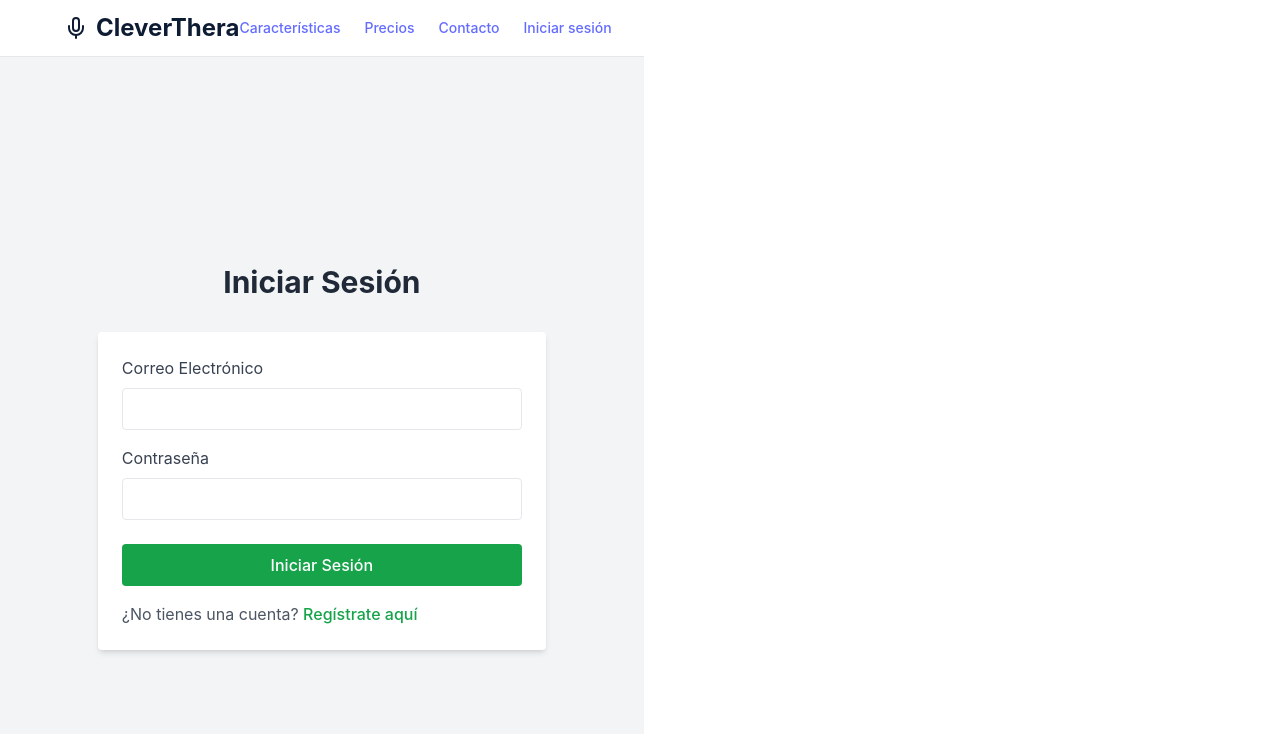
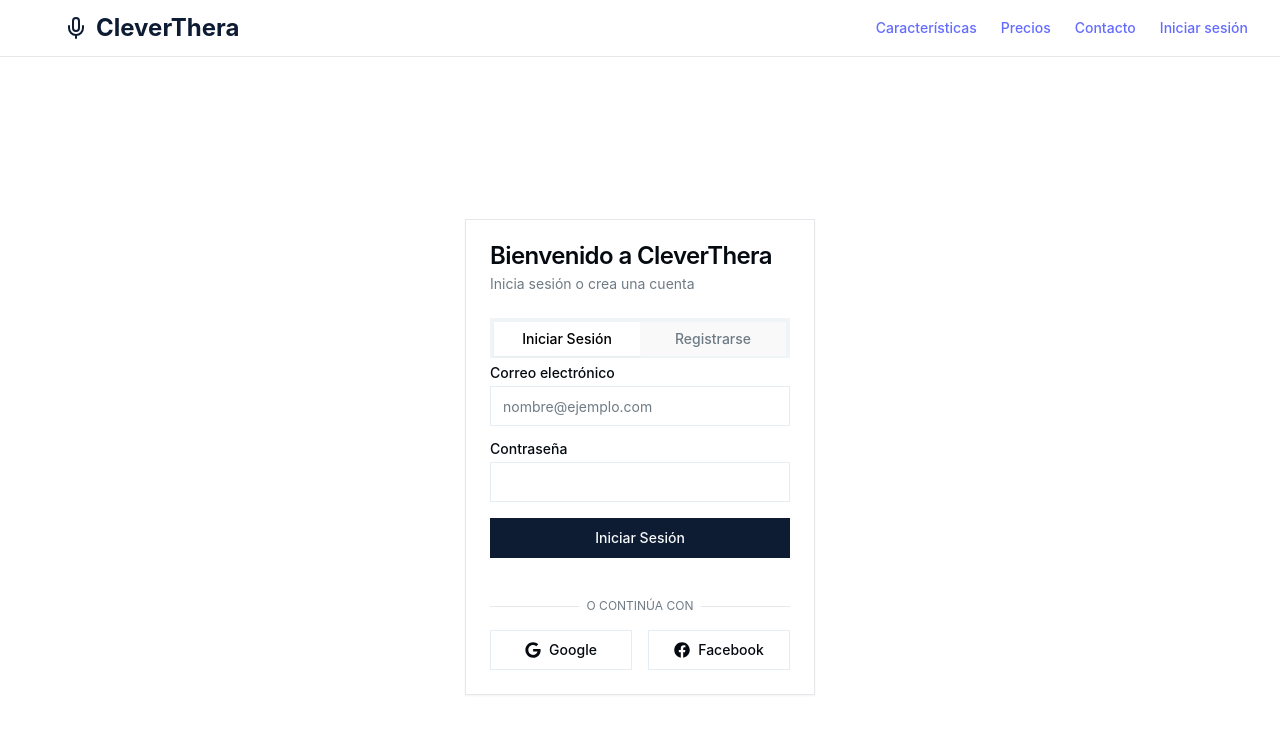
Before and after one commit to Diego-DPL/cleverthera, a React (Vite) app: page /login in a window 1280 px wide. Shown: the top 734 px of the page. Built offline with nearby package versions, Linux system fonts and the light colour scheme.

Commit message:
inicio de sesion y registro

```diff
--- a/package.json
+++ b/package.json
@@ -10,12 +10,15 @@
     "preview": "vite preview"
   },
   "dependencies": {
+    "@radix-ui/react-label": "^2.1.0",
     "@radix-ui/react-slot": "^1.1.0",
+    "@radix-ui/react-tabs": "^1.1.1",
     "class-variance-authority": "^0.7.0",
     "clsx": "^2.1.1",
     "lucide-react": "^0.453.0",
     "react": "^18.3.1",
     "react-dom": "^18.3.1",
+    "react-icons": "^5.3.0",
     "react-router-dom": "^6.27.0",
     "tailwind-merge": "^2.5.4",
     "tailwindcss-animate": "^1.0.7"
--- /dev/null
+++ b/src/components/ui/input.tsx
@@ -0,0 +1,25 @@
+import * as React from "react"
+
+import { cn } from "../../lib/utils"
+
+export interface InputProps
+  extends React.InputHTMLAttributes<HTMLInputElement> {}
+
+const Input = React.forwardRef<HTMLInputElement, InputProps>(
+  ({ className, type, ...props }, ref) => {
+    return (
+      <input
+        type={type}
+        className={cn(
+          "flex h-10 w-full rounded-md border border-input bg-background px-3 py-2 text-sm ring-offset-background file:border-0 file:bg-transparent file:text-sm file:font-medium placeholder:text-muted-foreground focus-visible:outline-none focus-visible:ring-2 focus-visible:ring-ring focus-visible:ring-offset-2 disabled:cursor-not-allowed disabled:opacity-50",
+          className
+        )}
+        ref={ref}
+        {...props}
+      />
+    )
+  }
+)
+Input.displayName = "Input"
+
+export { Input }
--- /dev/null
+++ b/src/components/ui/label.tsx
@@ -0,0 +1,24 @@
+import * as React from "react"
+import * as LabelPrimitive from "@radix-ui/react-label"
+import { cva, type VariantProps } from "class-variance-authority"
+
+import { cn } from "../../lib/utils"
+
+const labelVariants = cva(
+  "text-sm font-medium leading-none peer-disabled:cursor-not-allowed peer-disabled:opacity-70"
+)
+
+const Label = React.forwardRef<
+  React.ElementRef<typeof LabelPrimitive.Root>,
+  React.ComponentPropsWithoutRef<typeof LabelPrimitive.Root> &
+    VariantProps<typeof labelVariants>
+>(({ className, ...props }, ref) => (
+  <LabelPrimitive.Root
+    ref={ref}
+    className={cn(labelVariants(), className)}
+    {...props}
+  />
+))
+Label.displayName = LabelPrimitive.Root.displayName
+
+export { Label }
--- /dev/null
+++ b/src/components/ui/tabs.tsx
@@ -0,0 +1,53 @@
+import * as React from "react"
+import * as TabsPrimitive from "@radix-ui/react-tabs"
+
+import { cn } from "../../lib/utils"
+
+const Tabs = TabsPrimitive.Root
+
+const TabsList = React.forwardRef<
+  React.ElementRef<typeof TabsPrimitive.List>,
+  React.ComponentPropsWithoutRef<typeof TabsPrimitive.List>
+>(({ className, ...props }, ref) => (
+  <TabsPrimitive.List
+    ref={ref}
+    className={cn(
+      "inline-flex h-10 items-center justify-center rounded-md bg-muted p-1 text-muted-foreground",
+      className
+    )}
+    {...props}
+  />
+))
+TabsList.displayName = TabsPrimitive.List.displayName
+
+const TabsTrigger = React.forwardRef<
+  React.ElementRef<typeof TabsPrimitive.Trigger>,
+  React.ComponentPropsWithoutRef<typeof TabsPrimitive.Trigger>
+>(({ className, ...props }, ref) => (
+  <TabsPrimitive.Trigger
+    ref={ref}
+    className={cn(
+      "inline-flex items-center justify-center whitespace-nowrap rounded-sm px-3 py-1.5 text-sm font-medium ring-offset-background transition-all focus-visible:outline-none focus-visible:ring-2 focus-visible:ring-ring focus-visible:ring-offset-2 disabled:pointer-events-none disabled:opacity-50 data-[state=active]:bg-background data-[state=active]:text-foreground data-[state=active]:shadow-sm",
+      className
+    )}
+    {...props}
+  />
+))
+TabsTrigger.displayName = TabsPrimitive.Trigger.displayName
+
+const TabsContent = React.forwardRef<
+  React.ElementRef<typeof TabsPrimitive.Content>,
+  React.ComponentPropsWithoutRef<typeof TabsPrimitive.Content>
+>(({ className, ...props }, ref) => (
+  <TabsPrimitive.Content
+    ref={ref}
+    className={cn(
+      "mt-2 ring-offset-background focus-visible:outline-none focus-visible:ring-2 focus-visible:ring-ring focus-visible:ring-offset-2",
+      className
+    )}
+    {...props}
+  />
+))
+TabsContent.displayName = TabsPrimitive.Content.displayName
+
+export { Tabs, TabsList, TabsTrigger, TabsContent }
--- a/src/pages/Login.tsx
+++ b/src/pages/Login.tsx
@@ -1,51 +1,129 @@
 import React, { useState } from 'react';
-import { Link } from 'react-router-dom';
+import { Button } from "../components/ui/button"
+import { Input } from "../components/ui/input"
+import { Label } from "../components/ui/label"
+import { Card, CardContent, CardDescription, CardFooter, CardHeader, CardTitle } from "../components/ui/card"
+import { Tabs, TabsContent, TabsList, TabsTrigger } from "../components/ui/tabs"
+import { FaGoogle, FaFacebook } from 'react-icons/fa'
+
 
 const Login: React.FC = () => {
-  const [email, setEmail] = useState('');
-  const [password, setPassword] = useState('');
 
-  const handleSubmit = (e: React.FormEvent) => {
-    e.preventDefault();
-    // Lógica para manejar el inicio de sesión
-    console.log('Iniciando sesión con:', { email, password });
-  };
+    const [email, setEmail] = useState('')
+    const [password, setPassword] = useState('')
+
+    const handleEmailLogin = (e: React.FormEvent) => {
+      e.preventDefault()
+      // Aquí iría la lógica para el inicio de sesión con correo electrónico
+      console.log('Inicio de sesión con:', email, password)
+    }
+
+    const handleGoogleLogin = () => {
+      // Aquí iría la lógica para el inicio de sesión con Google
+      console.log('Inicio de sesión con Google')
+    }
+
+    const handleFacebookLogin = () => {
+      // Aquí iría la lógica para el inicio de sesión con Facebook
+      console.log('Inicio de sesión con Facebook')
+    }
 
   return (
-    <div className="flex flex-col items-center justify-center min-h-screen bg-gray-100">
-      <h2 className="text-3xl text-gray-800 font-bold mb-8">Iniciar Sesión</h2>
-      <form onSubmit={handleSubmit} className="bg-white p-6 rounded shadow-md w-full max-w-md">
-        <div className="mb-4">
-          <label className="block text-gray-700">Correo Electrónico</label>
-          <input
+     <div className="flex items-center justify-center min-h-screen w-screen bg-background">
+      <Card className="w-[350px]">
+        <CardHeader>
+          <CardTitle>Bienvenido a CleverThera</CardTitle>
+          <CardDescription>Inicia sesión o crea una cuenta</CardDescription>
+        </CardHeader>
+        <CardContent>
+          <Tabs defaultValue="login" className="w-full">
+            <TabsList className="grid w-full grid-cols-2">
+              <TabsTrigger value="login">Iniciar Sesión</TabsTrigger>
+              <TabsTrigger value="register">Registrarse</TabsTrigger>
+            </TabsList>
+            <TabsContent value="login">
+              <form onSubmit={handleEmailLogin}>
+                <div className="grid w-full items-center gap-4">
+                  <div className="flex flex-col space-y-1.5">
+                    <Label htmlFor="email">Correo electrónico</Label>
+                    <Input
+                      id="email"
+                      placeholder="nombre@ejemplo.com"
                       type="email"
                       value={email}
                       onChange={(e) => setEmail(e.target.value)}
                       required
-            className="w-full px-4 py-2 border rounded mt-2 focus:outline-none focus:border-green-500"
                     />
                   </div>
-        <div className="mb-6">
-          <label className="block text-gray-700">Contraseña</label>
-          <input
+                  <div className="flex flex-col space-y-1.5">
+                    <Label htmlFor="password">Contraseña</Label>
+                    <Input
+                      id="password"
                       type="password"
                       value={password}
                       onChange={(e) => setPassword(e.target.value)}
                       required
-            className="w-full px-4 py-2 border rounded mt-2 focus:outline-none focus:border-green-500"
                     />
                   </div>
-        <button type="submit" className="w-full bg-green-600 text-white py-2 rounded hover:bg-green-700 transition duration-300">
-          Iniciar Sesión
-        </button>
-        <p className="text-gray-600 mt-4">
-          ¿No tienes una cuenta?{' '}
-          <Link to="/register" className="text-green-600 hover:underline">
-            Regístrate aquí
-          </Link>
-        </p>
+                </div>
+                <Button className="w-full mt-4" type="submit">Iniciar Sesión</Button>
               </form>
+            </TabsContent>
+            <TabsContent value="register">
+              <form onSubmit={handleEmailLogin}>
+                <div className="grid w-full items-center gap-4">
+                  <div className="flex flex-col space-y-1.5">
+                    <Label htmlFor="register-email">Correo electrónico</Label>
+                    <Input
+                      id="register-email"
+                      placeholder="nombre@ejemplo.com"
+                      type="email"
+                      required
+                    />
                   </div>
+                  <div className="flex flex-col space-y-1.5">
+                    <Label htmlFor="register-password">Contraseña</Label>
+                    <Input
+                      id="register-password"
+                      type="password"
+                      required
+                    />
+                  </div>
+                  <div className="flex flex-col space-y-1.5">
+                    <Label htmlFor="confirm-password">Confirmar Contraseña</Label>
+                    <Input
+                      id="confirm-password"
+                      type="password"
+                      required
+                    />
+                  </div>
+                </div>
+                <Button className="w-full mt-4" type="submit">Registrarse</Button>
+              </form>
+            </TabsContent>
+          </Tabs>
+        </CardContent>
+        <CardFooter className="flex flex-col">
+          <div className="relative w-full my-4">
+            <div className="absolute inset-0 flex items-center">
+              <span className="w-full border-t" />
+            </div>
+            <div className="relative flex justify-center text-xs uppercase">
+              <span className="bg-background px-2 text-muted-foreground">O continúa con</span>
+            </div>
+          </div>
+          <div className="grid grid-cols-2 gap-4 w-full">
+            <Button variant="outline" onClick={handleGoogleLogin}>
+              <FaGoogle className="mr-2 h-4 w-4" /> Google
+            </Button>
+            <Button variant="outline" onClick={handleFacebookLogin}>
+              <FaFacebook className="mr-2 h-4 w-4" /> Facebook
+            </Button>
+          </div>
+        </CardFooter>
+      </Card>
+    </div>
+
   );
 };
 
```
Also changed, not shown: 1 other file (tests, documents, lock files or other folders). Lines whose indentation alone changed are shown as unchanged.
